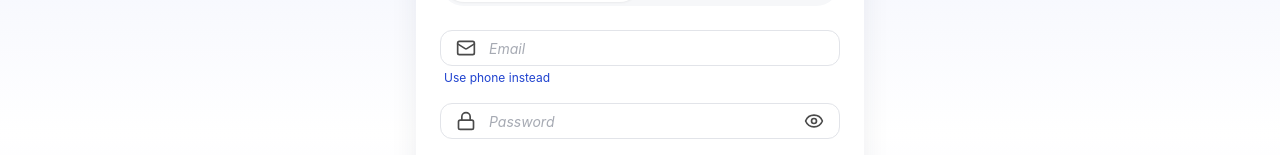
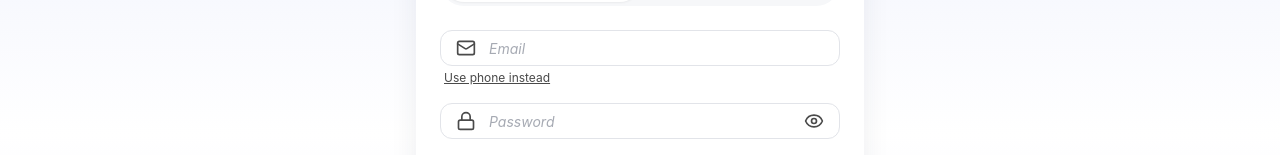
Before and after one commit to Whypen/Pet_Huddle, a React (Vite) app: page /auth in a window 1280 px wide. Shown: the part 265-420 px from the top of the page. Built offline with nearby package versions, Linux system fonts and the light colour scheme; no server answers.

Commit message:
Change login method toggle color to muted-foreground and ensure it is underlined
cgen-7fa0e02f113e406ca4446193367e16df

```diff
--- a/src/pages/Auth.tsx
+++ b/src/pages/Auth.tsx
@@ -359,7 +359,7 @@ const Auth = () => {
                     setLoginMethod((prev) => (prev === "email" ? "phone" : "email"));
                     setErrors((prev) => ({ ...prev, loginEmail: undefined, loginPhone: undefined }));
                   }}
-                  className="text-xs text-primary mt-1 ml-1 hover:underline"
+                  className="text-xs text-muted-foreground mt-1 ml-1 hover:underline underline"
                 >
                   {loginMethod === "email" ? t("Use phone instead") : t("Use email instead")}
                 </button>
```
